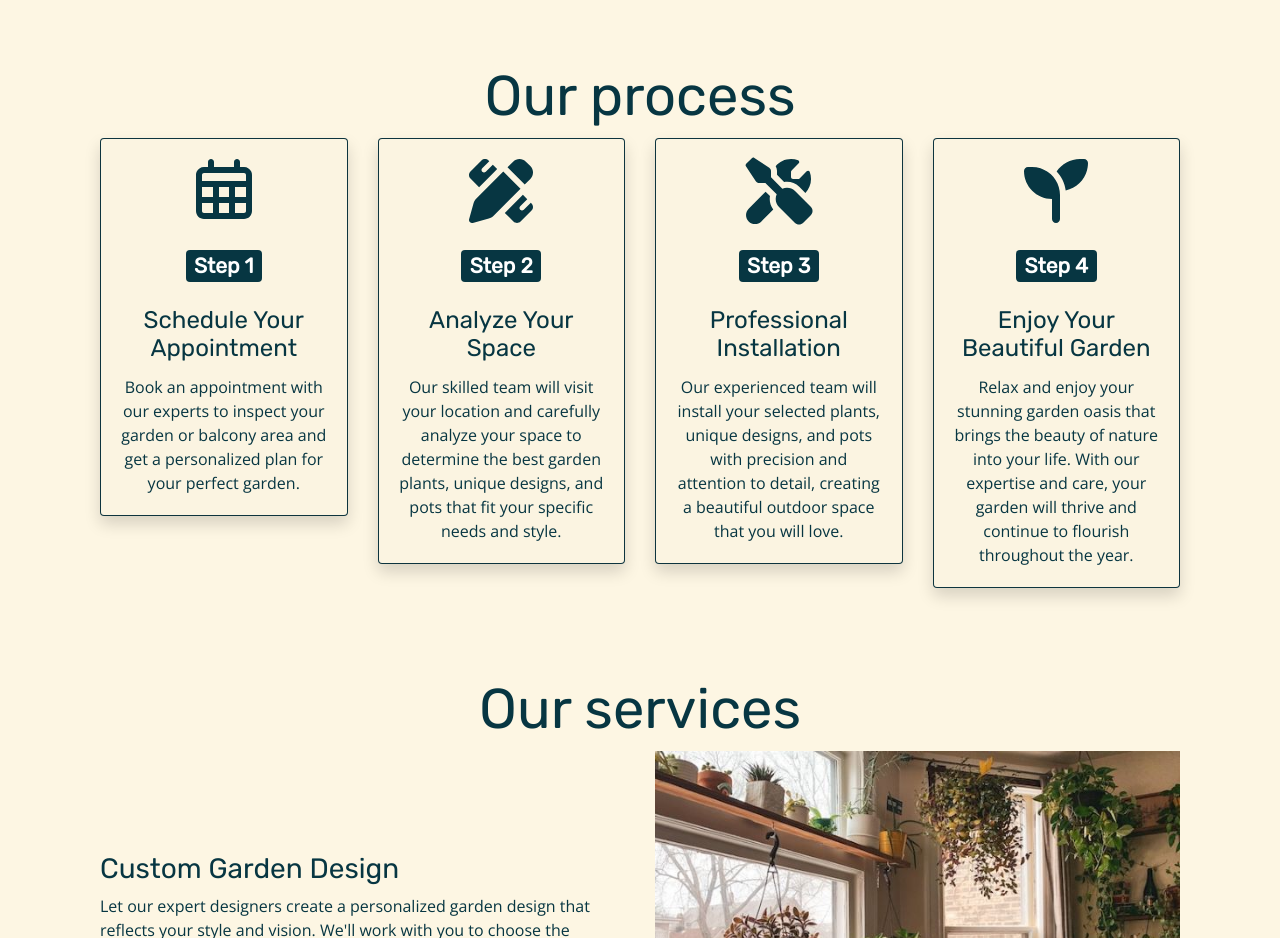
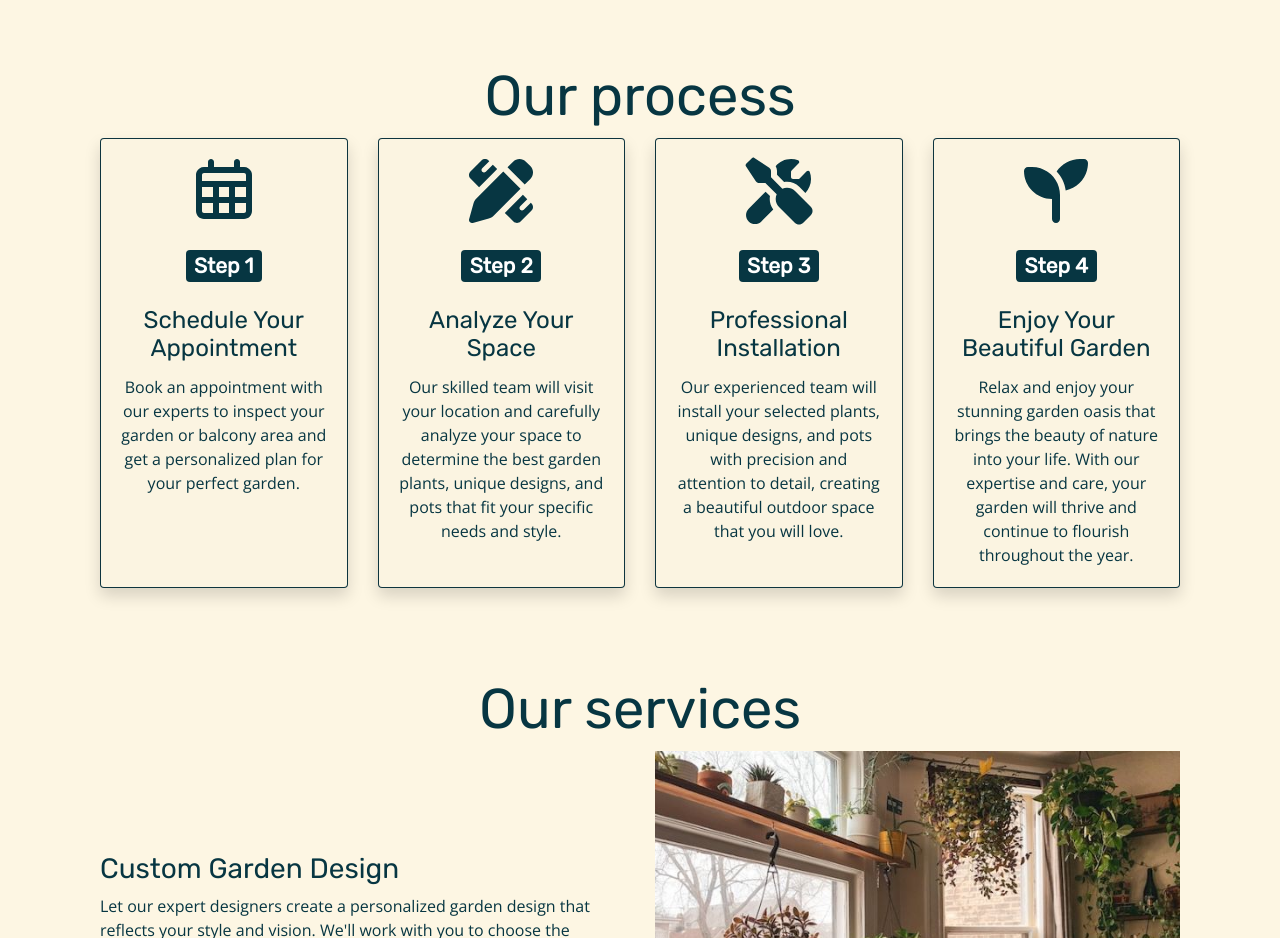
Before and after one commit to akashgiricse/GardenGuys.in, a plain HTML site: page index.html in a window 1280 px wide. Shown: the part 1100-2038 px from the top of the page. Drawn offline with nearby package versions, Linux system fonts and the light colour scheme; some packages are replaced by stand-ins of ours; a script that the page names is missing.

Commit message:
made all cards of equal to parent height

```diff
--- a/index.html
+++ b/index.html
@@ -127,7 +127,7 @@
       <div class="container">
         <div class="row justify-content-center">
           <div class="col-md-3 mb-4">
-            <div class="card shadow">
+            <div class="card shadow h-100">
               <div class="card-body text-center">
                 <i class="far fa-calendar-alt fa-4x mb-4"></i>
                 <h3 class="card-title mb-4"> <span class="badge badge-dark">Step 1</span> </h3>
@@ -138,7 +138,7 @@
             </div>
           </div>
           <div class="col-md-3 mb-4">
-            <div class="card shadow">
+            <div class="card shadow h-100">
               <div class="card-body text-center">
 
                 <i class="fas fa-pencil-ruler fa-4x mb-4"></i>
@@ -151,7 +151,7 @@
             </div>
           </div>
           <div class="col-md-3 mb-4">
-            <div class="card shadow">
+            <div class="card shadow h-100">
               <div class="card-body text-center">
                 <i class="fas fa-tools fa-4x mb-4"></i>
                 <h3 class="card-title mb-4"><span class="badge badge-dark">Step 3</span></h3>
@@ -162,7 +162,7 @@
             </div>
           </div>
           <div class="col-md-3 mb-4">
-            <div class="card shadow">
+            <div class="card shadow h-100">
               <div class="card-body text-center">
                 <i class="fas fa-seedling fa-4x mb-4"></i>
                 <h3 class="card-title mb-4"><span class="badge badge-dark">Step 4</span></h3>
```
